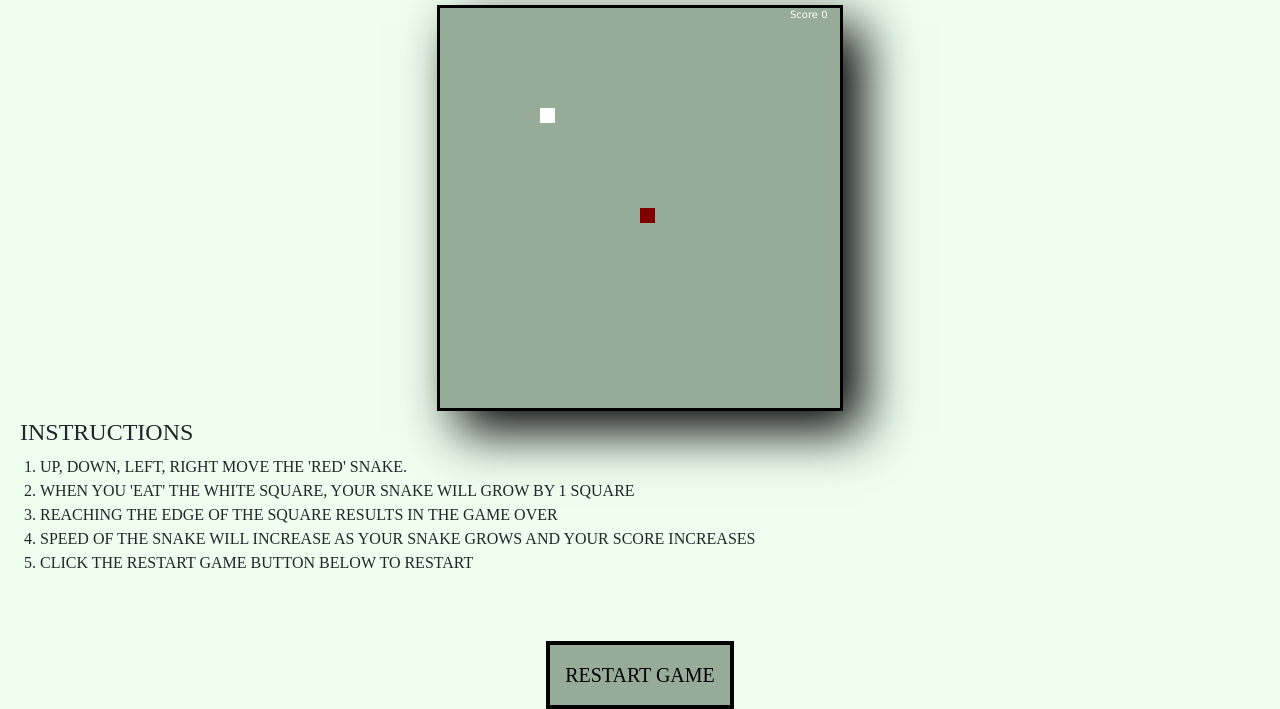
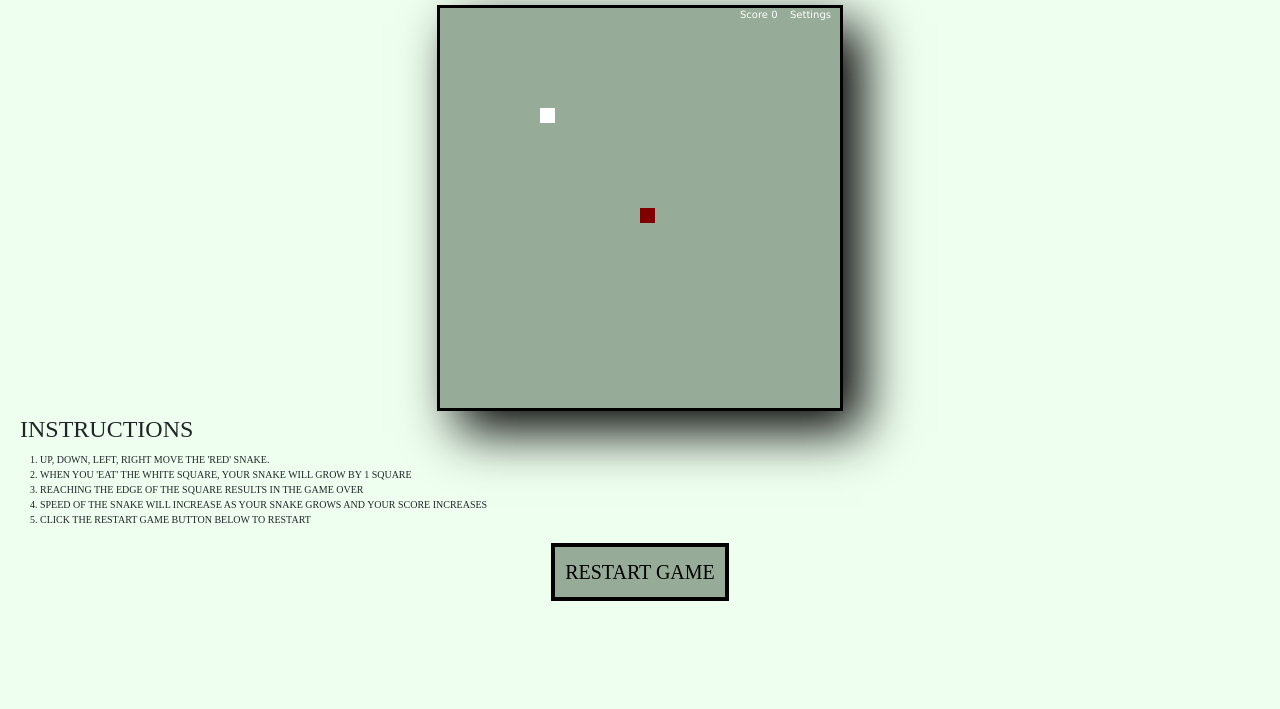
Before and after one commit to sahota8392/SnakeGame, a website: page SnakeGame/SnakeGame.html in a window 1280 px wide. Shown: the part 147-856 px from the top of the page. After the commit the page ends 800 px from the top, so only its background shows below. Drawn offline with nearby package versions, Linux system fonts and the light colour scheme.

Commit message:
Milestone 1 - feature updates

```diff
--- a/SnakeGame/SnakeGame.css
+++ b/SnakeGame/SnakeGame.css
@@ -10,13 +10,13 @@ h4 {
 body {
     margin: 0px;
     padding: 0px;
+    font-size: 10px;
     font-family: 'American Typewriter', 'sans-serif';
     background-color: #eeffef;
 }
 
 .restart {
-    padding: 15px;
-    margin-top: 50px;
+    padding: 10px;
     font-family: 'American Typewriter', 'sans-serif';
     font-size: 20px;
     text-transform: uppercase;
--- a/SnakeGame/SnakeGame.js
+++ b/SnakeGame/SnakeGame.js
@@ -62,6 +62,7 @@ function drawGame(){
     drawSnake();
 
     drawScore();
+    settings();
 
     if(score >2){
         speed = 10;
@@ -142,7 +143,13 @@ function isGameOver(){
 function drawScore() {
     ctx.fillStyle="white";
     ctx.font= "10px Verdana";
-    ctx.fillText ("Score " + score, canvas.width - 50, 10);
+    ctx.fillText ("Score " + score, canvas.width - 100, 10);
+}
+
+function settings() {
+    ctx.fillStyle="white";
+    ctx.font= "10px Verdana";
+    ctx.fillText ("Settings ", canvas.width - 50, 10);
 }
 
 function clearScreen() {  //styles below are way to give style without CSS
```
